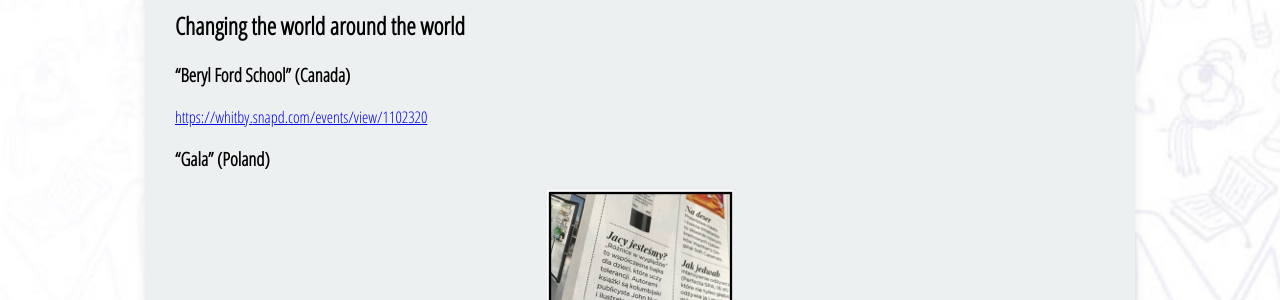
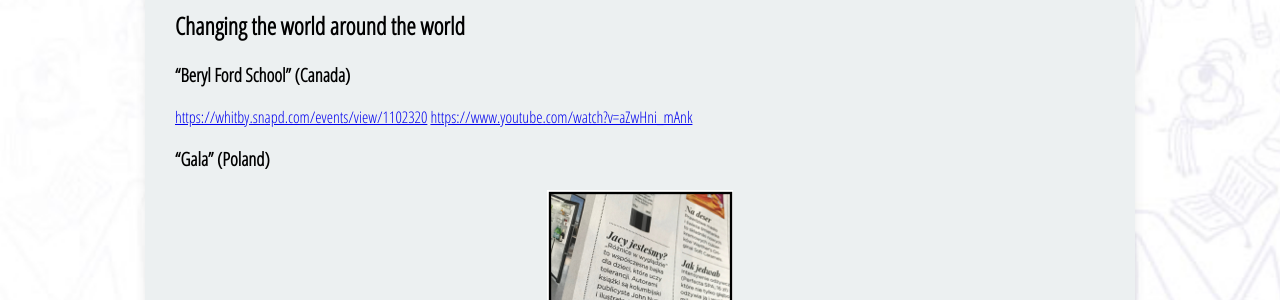
Before and after one commit to MonocucosTM/Monocucos, a Jekyll site: the page built from _posts/2018-12-01-Press.md, in a window 1280 px wide. Shown: the part 201-501 px from the top of the page. Built offline with Jekyll 4.4.1, drawn with Linux system fonts in a browser that asks for light colours; nearby versions of some CDN libraries; some web fonts are replaced.

Commit message:
Update 2018-12-01-Press.md

```diff
--- a/_posts/2018-12-01-Press.md
+++ b/_posts/2018-12-01-Press.md
@@ -18,6 +18,7 @@ tag:
 
 ### "Beryl Ford School" (Canada)
 <https://whitby.snapd.com/events/view/1102320>
+<https://www.youtube.com/watch?v=aZwHni_mAnk>
 
 ### "Gala" (Poland)
 ![Logo](../assets/img/press2.png)
```
